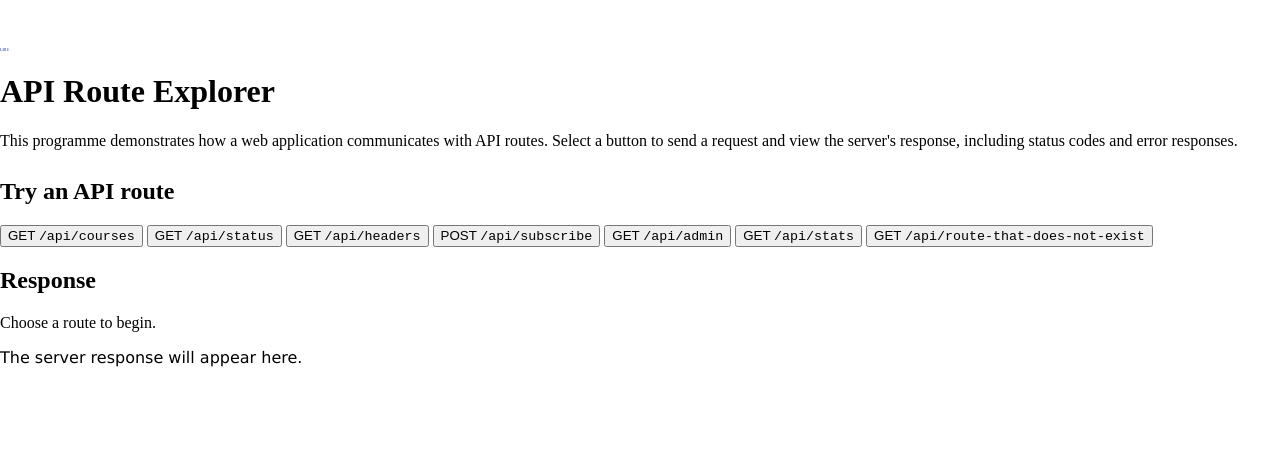
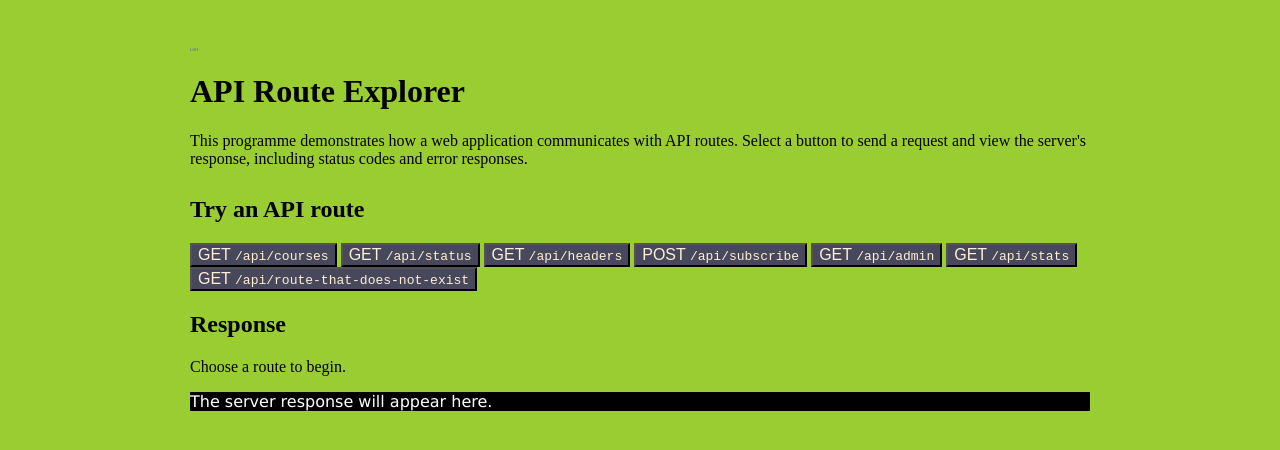
Before and after one commit to raneemgaby/lab8, a website: page public/index.html in a window 1280 px wide. Drawn offline with Linux system fonts and the light colour scheme.

```diff
--- a/public/style.css
+++ b/public/style.css
@@ -2,9 +2,10 @@ body{
     margin:0;
     min-width:320px;
     box-sizing:border-box;
+    background-color:yellowgreen;
 }
 .page{
-    width:min(900px,calc(100%-32px));
+    width:min(900px,calc(100% - 32px));
     margin:48px auto;
     box-sizing:border-box;
 }
@@ -14,20 +15,21 @@ body{
 .eyebrow{
     margin-bottom:8px;
     color:#4058b5;
-    font-weight:700;
+    font-weight:125;
     font-size:3px;
     text-transform:uppercase;
-    box-sizing:border-box;
 }
-.route-list{
+.route-list button{
     width:auto;
-    font-color:blue;
+    background-color:rgb(72, 72, 92);
+    color:papayawhip;
     font-size:medium;
     box-sizing:border-box;
 }
 
 #response-body{
     margin:0;
-    font-color:black;
+    background-color:black;
+    color:white;
     font-family:Verdana, Geneva, Tahoma, sans-serif;
 }
```
Also changed, not shown: server.js (+11 -6 lines).
